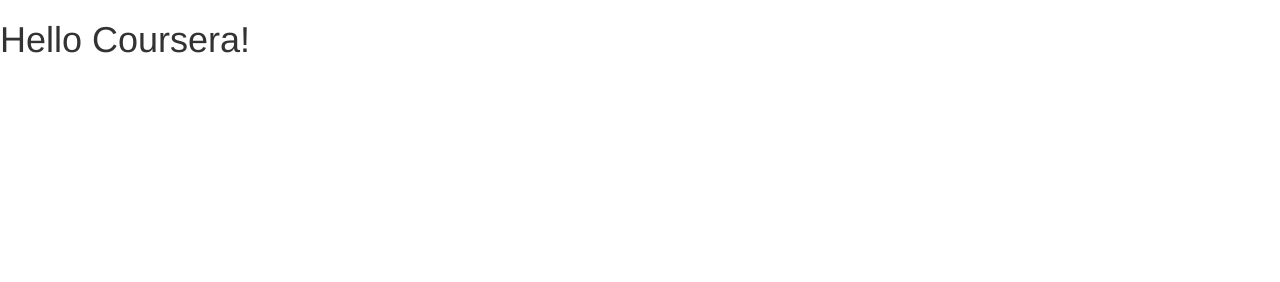
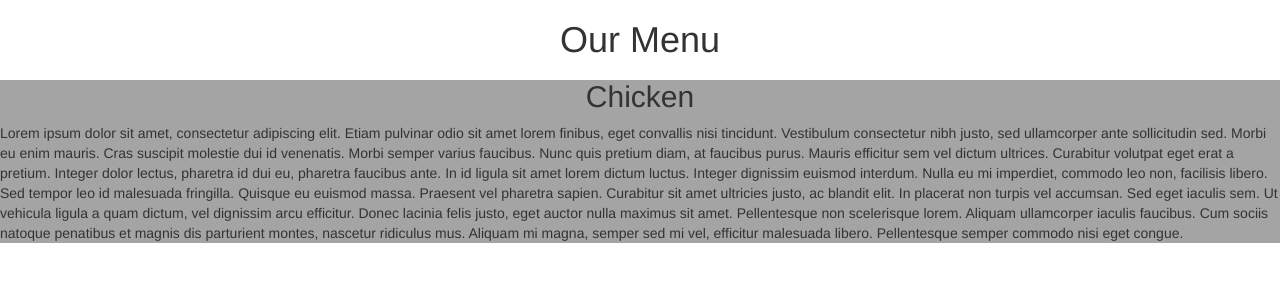
Before and after one commit to Glez/coursera-test, a plain HTML site: page module3-solution/index.html in a window 1280 px wide. Drawn offline with Linux system fonts and the light colour scheme.

Commit message:
Changes in module3

```diff
--- a/module3-solution/css/styles.css
+++ b/module3-solution/css/styles.css
@@ -0,0 +1,9 @@
+h1{
+	text-align: center;
+}
+h2{
+	text-align: center;
+}
+ #main{
+	background-color: #A4A4A4;
+}
--- a/module3-solution/index.html
+++ b/module3-solution/index.html
@@ -12,14 +12,24 @@
       <script src="https://oss.maxcdn.com/respond/1.4.2/respond.min.js"></script>
     <![endif]-->
 
-    <title>Boostrap Starter Page</title>
+    <title>Assigment: Solution for Module 3</title>
     <link rel="stylesheet" href="css/bootstrap.min.css">
     <link rel="stylesheet" href="css/styles.css">
   </head>
 <body>
+	<div class="container-fluid">
+	    <div class="row">
+			<h1>Our Menu</h1>
+			<div id="main">
+				<h2 >Chicken</h2>
+				<p>
+				Lorem ipsum dolor sit amet, consectetur adipiscing elit. Etiam pulvinar odio sit amet lorem finibus, eget convallis nisi tincidunt. Vestibulum consectetur nibh justo, sed ullamcorper ante sollicitudin sed. Morbi eu enim mauris. Cras suscipit molestie dui id venenatis. Morbi semper varius faucibus. Nunc quis pretium diam, at faucibus purus. Mauris efficitur sem vel dictum ultrices. Curabitur volutpat eget erat a pretium. Integer dolor lectus, pharetra id dui eu, pharetra faucibus ante. In id ligula sit amet lorem dictum luctus. Integer dignissim euismod interdum. Nulla eu mi imperdiet, commodo leo non, facilisis libero. Sed tempor leo id malesuada fringilla.
 
-  <h1>Hello Coursera!</h1>
-
+				Quisque eu euismod massa. Praesent vel pharetra sapien. Curabitur sit amet ultricies justo, ac blandit elit. In placerat non turpis vel accumsan. Sed eget iaculis sem. Ut vehicula ligula a quam dictum, vel dignissim arcu efficitur. Donec lacinia felis justo, eget auctor nulla maximus sit amet. Pellentesque non scelerisque lorem. Aliquam ullamcorper iaculis faucibus. Cum sociis natoque penatibus et magnis dis parturient montes, nascetur ridiculus mus. Aliquam mi magna, semper sed mi vel, efficitur malesuada libero. Pellentesque semper commodo nisi eget congue.
+				</p>
+			</div>
+	    </div>
+	</div>
   <!-- jQuery (Bootstrap JS plugins depend on it) -->
   <script src="js/jquery-1.11.3.min.js"></script>
   <script src="js/bootstrap.min.js"></script>
```
